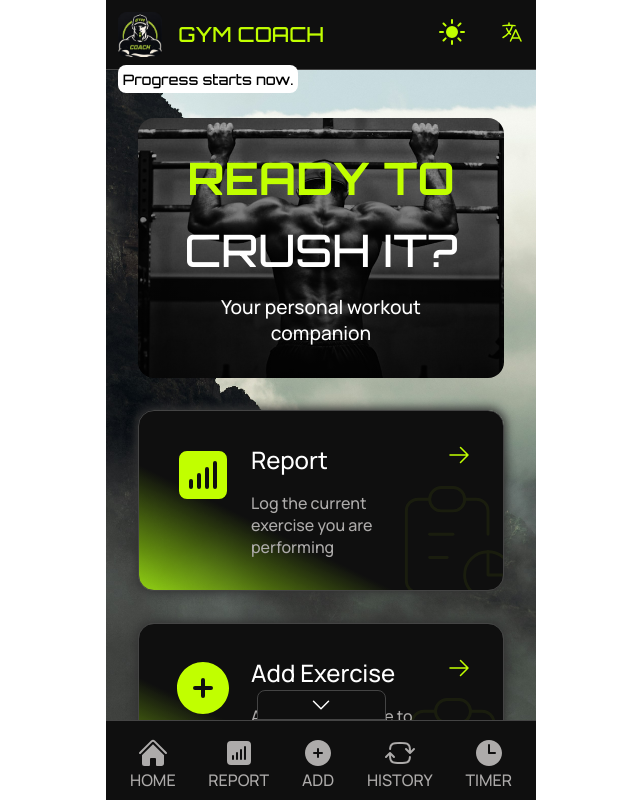
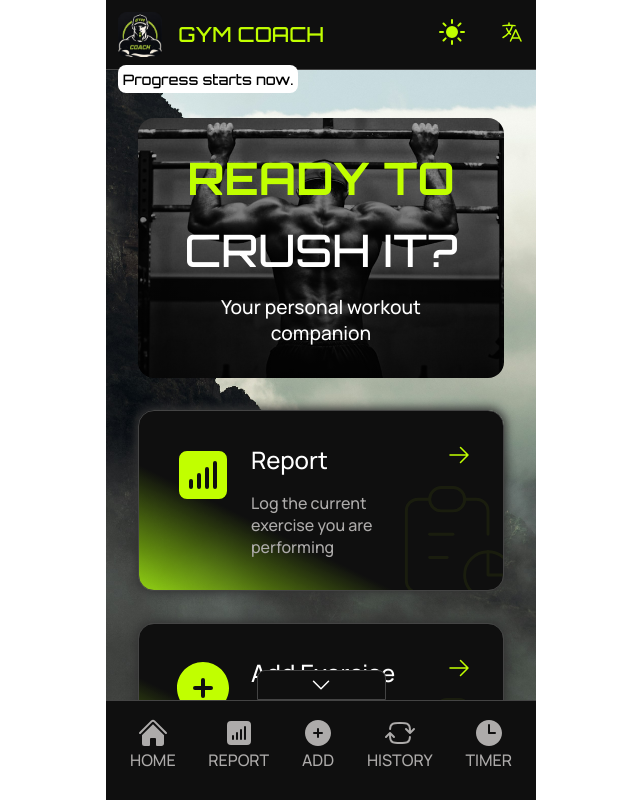
Before and after one commit to ernestol92/GymCoach, a React (Vite) app: page / in a window 1280 px wide. Shown: the whole page, without its empty margins (319-959 px from the left). Built offline with nearby package versions, Linux system fonts and the light colour scheme.

Commit message:
adjusting so layout works on ios installable PWA v.1.04

```diff
--- a/src/App.css
+++ b/src/App.css
@@ -389,8 +389,8 @@
   padding-left: 1rem;
   padding-right: 1rem;
   padding-top: 0.5rem;
-  padding-bottom: env(safe-area-inset-bottom, 0px);
-  height: 80px;
+  padding-bottom: calc(0.5rem + env(safe-area-inset-bottom, 0px));
+  height: 100px;
   background-color: var(--background-color);
 }
 
@@ -405,7 +405,6 @@
   bottom: 0px;
   background-color: transparent;
   z-index: 99999;
-  padding-top: 8px;
   padding-bottom: env(safe-area-inset-bottom, 0px);
 }
 
```
